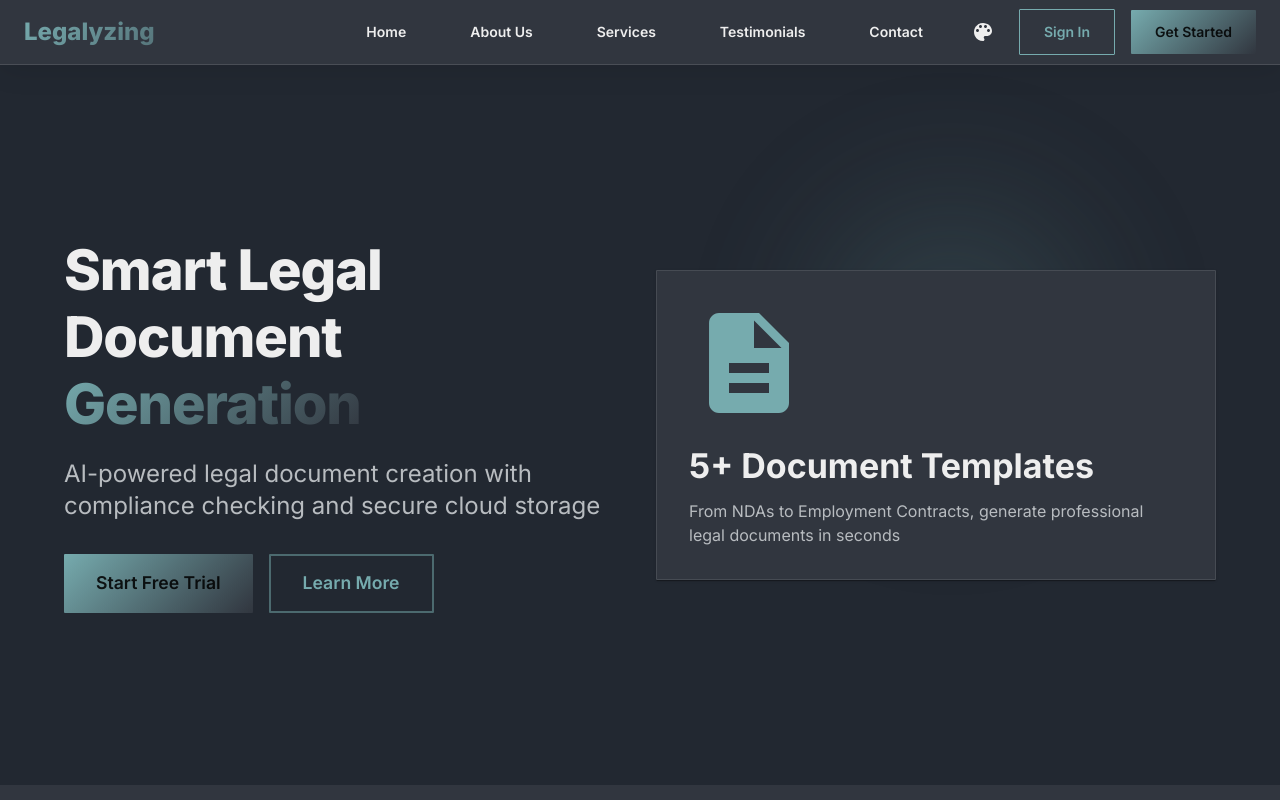
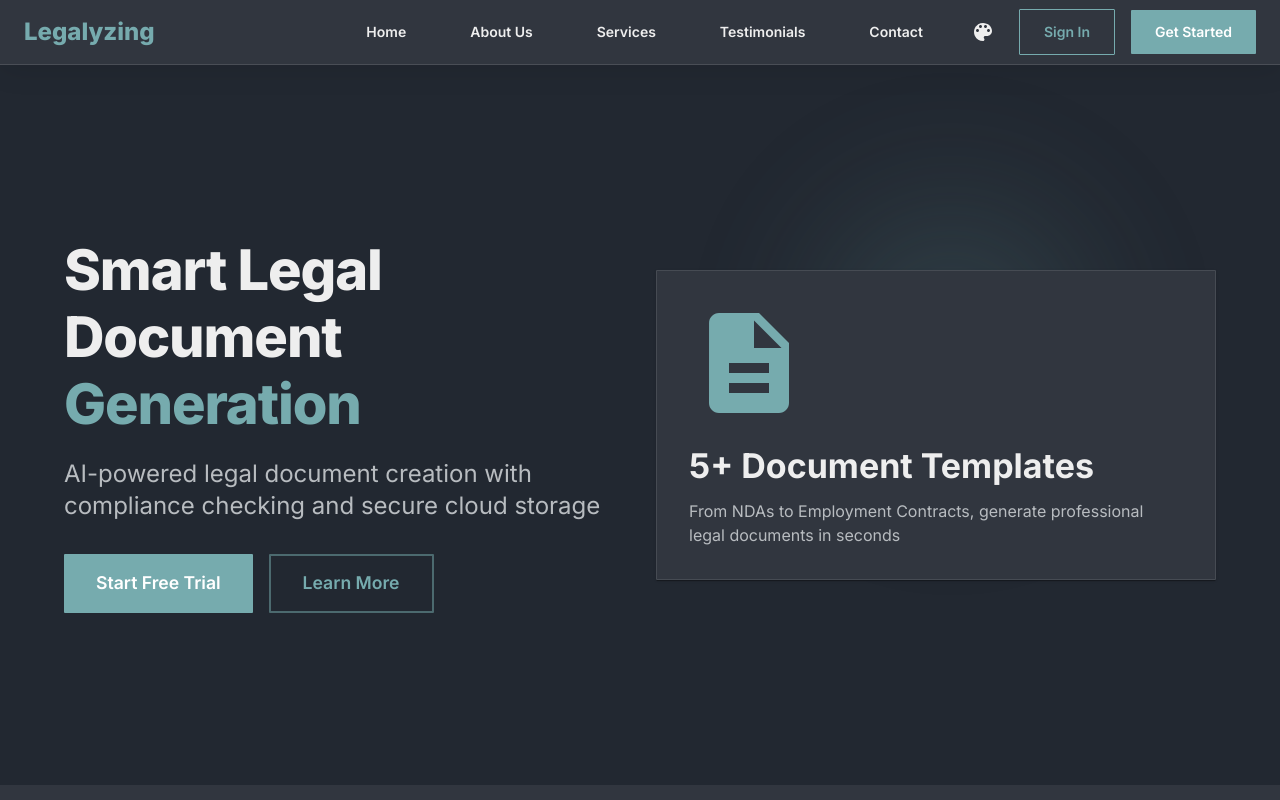
Before and after one commit to CyberHamza/Legalyzing, a React (Vite) app in the folder Legalyzing/: page / in a window 1280 px wide. Shown: the top 800 px of the page. Built offline with nearby package versions, Linux system fonts and the light colour scheme.

Commit message:
Added New themes and UI Bugs Fixing

```diff
--- a/Legalyzing/src/pages/LandingPage.jsx
+++ b/Legalyzing/src/pages/LandingPage.jsx
@@ -58,6 +58,7 @@ import {
     Person as PersonIcon,
     ColorLens
 } from '@mui/icons-material';
+import { PALETTES } from '../styles/themeConfig';
 import { motion, AnimatePresence } from 'framer-motion';
 import { fadeIn, slideInFromBottom, slideInFromLeft, slideInFromRight, staggerContainer } from '../utils/animations';
 import { scrollToSection } from '../utils/helpers';
@@ -87,10 +88,20 @@ const LandingPage = () => {
     const { mode, setTheme, allThemes } = useColorMode();
 
     // Cycle through themes on click
+    const [themeToast, setThemeToast] = useState(null);
+
+    // Cycle through themes on click
     const cycleTheme = () => {
         const currentIndex = allThemes.indexOf(mode);
         const nextIndex = (currentIndex + 1) % allThemes.length;
-        setTheme(allThemes[nextIndex]);
+        const newThemeKey = allThemes[nextIndex];
+        setTheme(newThemeKey);
+
+        const themeName = PALETTES[newThemeKey]?.name || 'New Theme';
+        setThemeToast(themeName);
+
+        // Auto hide after 2 seconds
+        setTimeout(() => setThemeToast(null), 2000);
     };
     const [formData, setFormData] = useState({
         name: '',
@@ -335,6 +346,40 @@ const LandingPage = () => {
 
     return (
         <Box className="page-container" sx={{ bgcolor: 'background.default', color: 'text.primary' }}>
+            {/* Theme Toast Notification */}
+            <AnimatePresence>
+                {themeToast && (
+                    <motion.div
+                        initial={{ opacity: 0, y: -50, x: '-50%' }}
+                        animate={{ opacity: 1, y: 0, x: '-50%' }}
+                        exit={{ opacity: 0, y: -50, x: '-50%' }}
+                        transition={{ duration: 0.3 }}
+                        style={{
+                            position: 'fixed',
+                            top: 24,
+                            left: '50%',
+                            transform: 'translateX(-50%)',
+                            zIndex: 9999,
+                            background: 'rgba(0, 0, 0, 0.8)',
+                            backdropFilter: 'blur(10px)',
+                            color: 'white',
+                            padding: '12px 32px',
+                            borderRadius: '50px',
+                            boxShadow: '0 10px 30px rgba(0,0,0,0.2)',
+                            display: 'flex',
+                            alignItems: 'center',
+                            gap: '12px',
+                            fontWeight: 600,
+                            fontSize: '1rem',
+                            border: '1px solid rgba(255,255,255,0.1)'
+                        }}
+                    >
+                        <ColorLens sx={{ fontSize: 20, color: 'var(--primary)' }} />
+                        {themeToast}
+                    </motion.div>
+                )}
+            </AnimatePresence>
+
             {/* Navigation Bar */}
             <AppBar
                 position="sticky"
--- a/Legalyzing/src/styles/theme.js
+++ b/Legalyzing/src/styles/theme.js
@@ -23,12 +23,13 @@ export const getThemedCssVariables = (paletteKey) => {
         '--text-dark': config.text.secondary,
 
         // Gradients (auto-generated based on primary/secondary)
-        // For new palettes (7+), user requested NO gradients, so we use solid colors.
-        '--primary-gradient': (parseInt(paletteKey.replace('palette', '')) >= 7)
+        // For new palettes (7+) AND Midnight Teal (palette4), user requested NO gradients.
+        // We check if it's palette4 OR palette index >= 7.
+        '--primary-gradient': (paletteKey === 'palette4' || parseInt(paletteKey.replace('palette', '')) >= 7)
             ? config.primary
             : `linear-gradient(135deg, ${config.primary} 0%, ${config.secondary} 100%)`,
 
-        '--secondary-gradient': (parseInt(paletteKey.replace('palette', '')) >= 7)
+        '--secondary-gradient': (paletteKey === 'palette4' || parseInt(paletteKey.replace('palette', '')) >= 7)
             ? config.secondary
             : `linear-gradient(135deg, ${config.secondary} 0%, ${config.accent} 100%)`,
 
@@ -99,6 +100,7 @@ export const getDesignTokens = (paletteKey) => {
                     },
                     containedPrimary: {
                         background: primary,
+                        color: '#FFFFFF', // Ensure white text for better visibility (User request for Midnight Teal)
                         '&:hover': {
                             background: secondary,
                         },
--- a/Legalyzing/src/styles/themeConfig.js
+++ b/Legalyzing/src/styles/themeConfig.js
@@ -64,33 +64,82 @@ export const PALETTES = {
     }
   },
 
-  palette8: {
-    name: 'Burgundy Classic',
-    mode: 'dark',
-    colors: ['#761F21', '#C4C4C4', '#504141', '#2A1415'],
-    primary: '#761F21', // Burgundy
-    secondary: '#C4C4C4', // Light Gray
-    accent: '#504141', // Dark Brown
-    background: '#2A1415', // Very dark burgundy
-    surface: '#504141',
+
+
+  // Palette 13 removed per user request
+
+  // palette8 removed
+
+  palette14: {
+    name: 'Azure Gold',
+    mode: 'light',
+    colors: ['#1A5F7A', '#DDBA7D', '#F4F9FC', '#FFFFFF'],
+    primary: '#1A5F7A', // Much Darker Blue (Requested)
+    secondary: '#DDBA7D', // Muted Gold
+    accent: '#154c61', // Darkest Blue
+    background: '#F4F9FC',
+    surface: '#FFFFFF',
     text: {
-      primary: '#C4C4C4', // Light gray text
-      secondary: '#E0E0E0'
+      primary: '#0E2A35', // Very Dark Blue
+      secondary: '#1A5F7A'
+    }
+  },
+  palette15: {
+    name: 'Urban Minimal',
+    mode: 'light',
+    colors: ['#EFECE3', '#8FABD4', '#000000', '#1A1A1A'],
+    primary: '#8FABD4', // Periwinkle
+    secondary: '#000000', // Black
+    accent: '#1A1A1A', // Off-Black
+    background: '#EFECE3', // Bone/Off-white
+    surface: '#FFFFFF',
+    text: {
+      primary: '#000000', // Black
+      secondary: '#5F7C9D' // Muted Blue
     }
   },
 
-  palette13: {
-    name: 'Emerald Sand',
-    mode: 'dark',
-    colors: ['#896315', '#F2D6A9', '#CDB190', '#60A3A9', '#AC7C53', '#04344C'],
-    primary: '#F2D6A9', // Light Sand
-    secondary: '#60A3A9', // Teal
-    accent: '#AC7C53', // Terra Cotta
-    background: '#04344C', // Deep Teal Blue
-    surface: '#06405E',
+  palette17: {
+    name: 'Rustic Ocean',
+    mode: 'light',
+    colors: ['#EFE4D2', '#954C2E', '#254D70', '#F7F3EB'],
+    primary: '#254D70', // Deep Blue
+    secondary: '#954C2E', // Rust Red
+    accent: '#EFE4D2', // Cream
+    background: '#F7F3EB', // Warm Off-white
+    surface: '#FFFFFF',
     text: {
-      primary: '#F2D6A9', // Sand
-      secondary: '#CDB190'
+      primary: '#254D70', // Deep Blue text
+      secondary: '#954C2E'
+    }
+  },
+  palette18: {
+    name: 'Navy Cream',
+    mode: 'light',
+    colors: ['#F3F3E0', '#133E87', '#608BC1', '#CBDCEB'],
+    primary: '#133E87', // Navy Blue
+    secondary: '#608BC1', // Soft Blue
+    accent: '#CBDCEB', // Pale Blue
+    background: '#F3F3E0', // Cream White
+    surface: '#FFFFFF',
+    text: {
+      primary: '#133E87', // Navy Text
+      secondary: '#608BC1'
+    }
+  },
+
+  palette21: {
+    name: 'Taupe Steel',
+    mode: 'light',
+    colors: ['#948979', '#DFD0B8', '#3C5B6F', '#F5F5F0'],
+    primary: '#3C5B6F', // Steel Blue
+    secondary: '#948979', // Taupe
+    accent: '#DFD0B8', // Beige
+    background: '#F5F5F0', // Off White
+    surface: '#FFFFFF',
+    text: {
+      primary: '#3C5B6F', // Steel Text
+      secondary: '#948979'
     }
   }
 };
```
